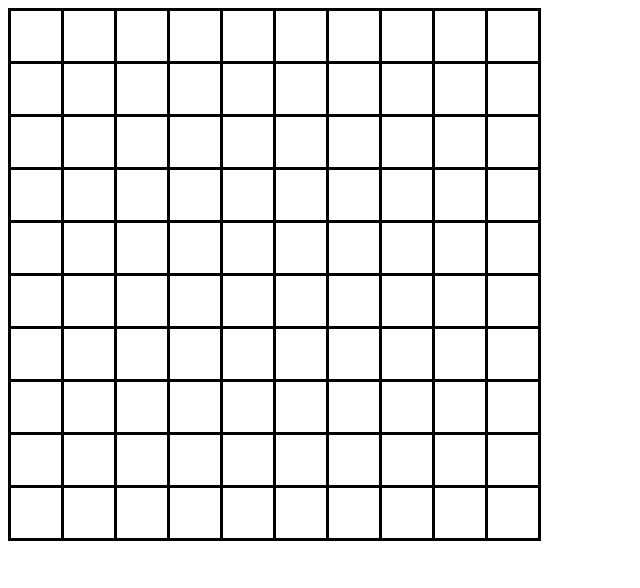
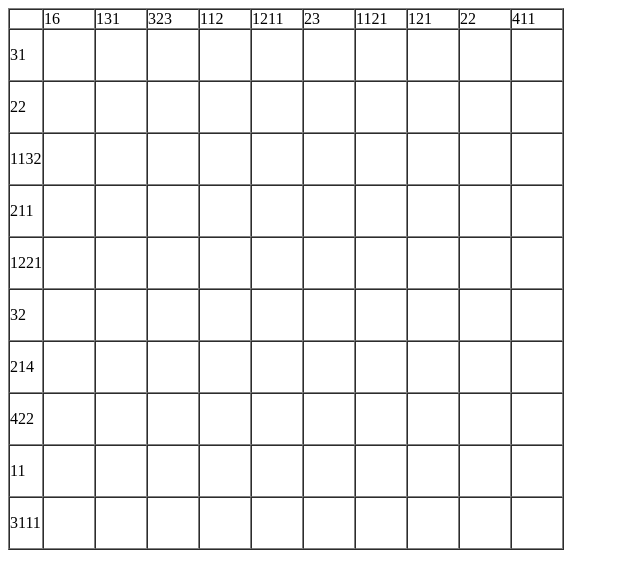
Before and after one commit to Pharaok/nonogram, a React app: page / in a window 1280 px wide. Shown: the top 588 px of the page, without its empty margins (0-640 px from the left). Built offline with nearby package versions, Linux system fonts and the light colour scheme.

Commit message:
Switch grid to table, show hints.

```diff
--- a/src/components/Cell.scss
+++ b/src/components/Cell.scss
@@ -1,5 +1,4 @@
 .cell {
-  display: inline-block;
   background-color: white;
   width: 50px;
   height: 50px;
--- a/src/components/Grid.scss
+++ b/src/components/Grid.scss
@@ -1,6 +1,10 @@
 .grid {
-  display: inline-grid;
-  background-color: black;
-  grid-gap: 3px;
-  border: 3px solid black;
+  tr {
+    margin: 0;
+    padding: 0;
+  }
+  td {
+    margin: 0;
+    padding: 0;
+  }
 }
--- a/src/components/Grid.tsx
+++ b/src/components/Grid.tsx
@@ -72,19 +72,32 @@ const generateHints = (grid: boolean[][]): number[][][] => {
 };
 
 const Grid: React.FC<Props> = (props) => {
-  // const size = props.width * props.height;
   const grid = generateGrid(props.width, props.height);
   const [rowHints, columnHints] = generateHints(grid);
   console.log(rowHints, columnHints);
   return (
-    <div
-      className="grid"
-      style={{ gridTemplateColumns: `repeat(${props.width}, auto)` }}
-    >
-      {grid.map((x, i) => {
-        return x.map((y, j) => <Cell key={i * props.width + j} />);
-      })}
-    </div>
+    <table className="grid" border={1} cellSpacing={0}>
+      <tbody>
+        <tr>
+          <td></td>
+          {columnHints.map((x) => {
+            return <td>{x}</td>;
+          })}
+        </tr>
+        {grid.map((x, i) => {
+          return (
+            <tr key={i}>
+              <td>{rowHints[i]}</td>
+              {x.map((y, j) => (
+                <td key={j}>
+                  <Cell />
+                </td>
+              ))}
+            </tr>
+          );
+        })}
+      </tbody>
+    </table>
   );
 };
 
```
